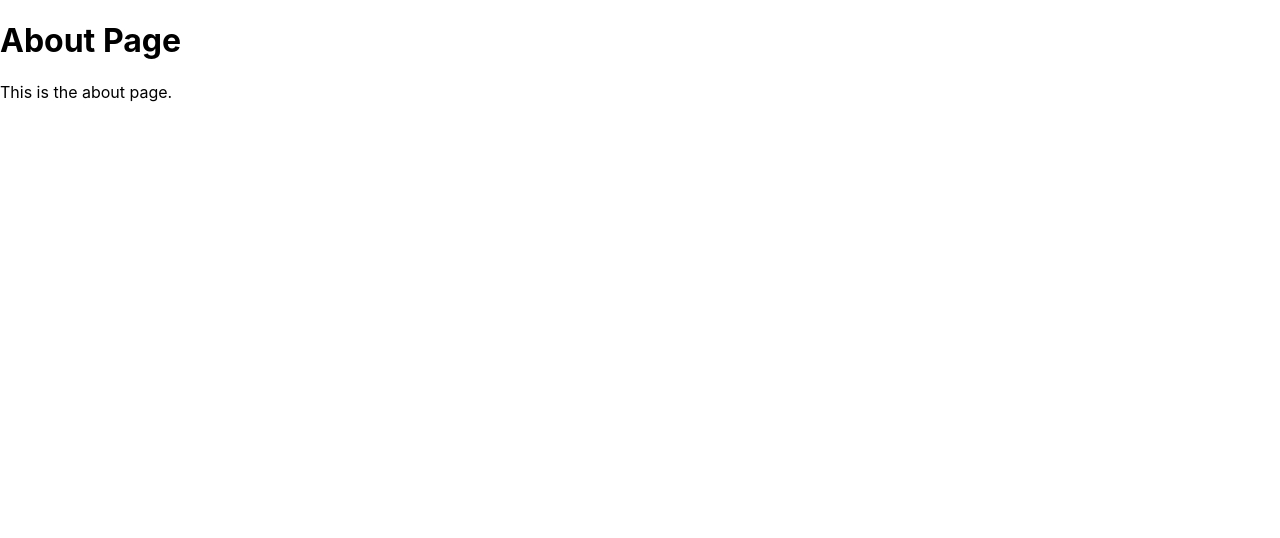
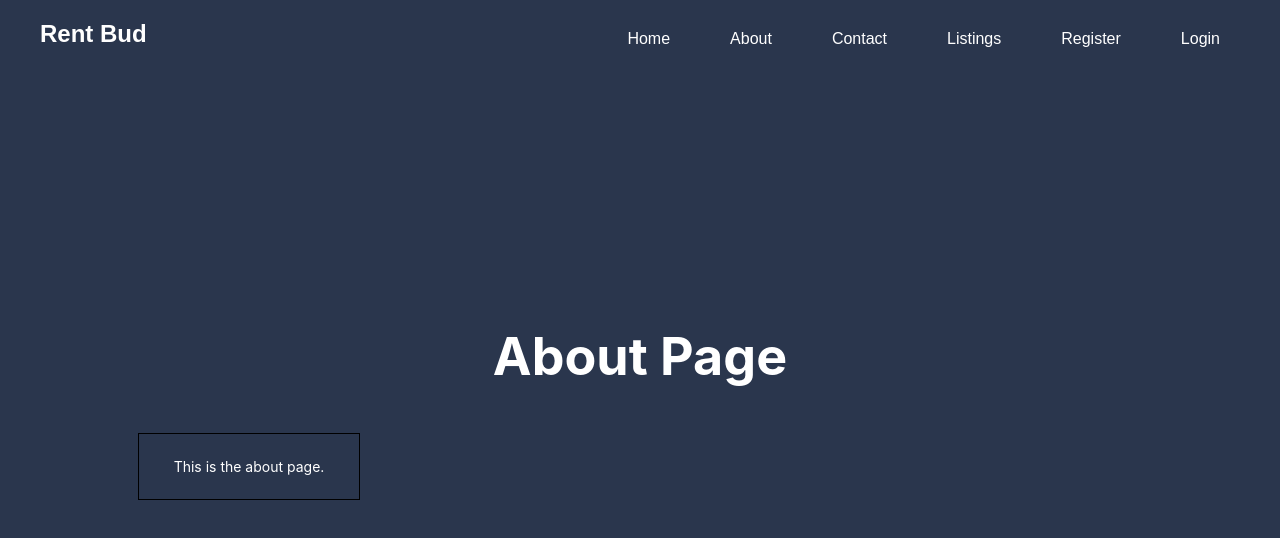
Before and after one commit to NicholasTheisen/RentBud, a React (Create React App) app in the folder frontend/rentbud/: page / in a window 1280 px wide. Both pictures are taken after a click on the button "About". Shown: the top 538 px of the page. Built offline with nearby package versions, Linux system fonts and the light colour scheme.

Commit message:
redesigned homepage

```diff
--- a/frontend/rentbud/src/routes/About.jsx
+++ b/frontend/rentbud/src/routes/About.jsx
@@ -1,9 +1,19 @@
 import React from 'react';
+import Navbar from '../components/Navbar'; // adjust the path according to your file structure
+import '../styles/About.scss'; // import the new SCSS file
+
 function About() {
   return (
-    <div>
-      <h1>About Page</h1>
-      <p>This is the about page.</p>
+    <div className="About">
+      <Navbar />
+      <header className="About-header">
+        <h1>About Page</h1>
+        <div className="About-content">
+          <div className="About-content-tile-1">
+            <p>This is the about page.</p>
+          </div>
+        </div>
+      </header>
     </div>
   );
 }
--- a/frontend/rentbud/src/routes/index.jsx
+++ b/frontend/rentbud/src/routes/index.jsx
@@ -1,17 +1,18 @@
 import React from 'react';
 import '../styles/HomePage.scss'; // import the new CSS file
 import Navbar from '../components/Navbar'; // import the Navbar component
+import { useNavigate } from 'react-router-dom';
 
 function HomePage() {
+  const navigate = useNavigate();
+
   return (
     <div className="HomePage">
-      <Navbar /> {/* Add the Navbar component */}
+      <Navbar />
       <header className="HomePage-header">
-        <h1>Rent Bud</h1>
-        <div className="HomePage-about">
-          <p className='HomePage-about-tile-1'>Rent Bud is an all in one solution for tenant and landlord related issues. We connect landlords to potential tenants and vice versa, providing security for both parties. Not only are we a rental website, what sets us apart, is our Rental Management platform, which allows landlords and tenants to manage all aspects of their rental agreements.
-          </p>
-        </div>
+        <h1>Let's revolutionize the way we approach rentals with RentBud.</h1>
+        <p>Adding security to the rental market, and strengthening tenant-landlord bonds! We securely connect tenants to approved landlords, and allow you to manage your rental agreements with ease.</p>
+        <button onClick={() => navigate('/about')}>Learn More</button>
       </header>
     </div>
   );
--- /dev/null
+++ b/frontend/rentbud/src/styles/About.scss
@@ -0,0 +1,28 @@
+.About {
+  text-align: center;
+}
+
+.About-header {
+  background-color: #2a364d;
+  min-height: 100vh;
+  display: flex;
+  flex-direction: column;
+  align-items: center;
+  justify-content: center;
+  font-size: calc(10px + 2vmin);
+  color: white;
+}
+
+.About-content {
+  align-self: flex-start;
+  padding-left: 10%;
+}
+
+.About-content-tile-1 {
+  border: 1px solid black;
+  padding: 10px;
+  margin: 10px;
+  width: 200px;
+  text-align: center;
+  font-size: 14px;
+}
--- a/frontend/rentbud/src/styles/HomePage.scss
+++ b/frontend/rentbud/src/styles/HomePage.scss
@@ -1,28 +1,46 @@
 .HomePage {
   text-align: center;
+  font-family: Arial, sans-serif;
 }
 
 .HomePage-header {
-  background-color: #2a364d;
+  background: url('../../public/background1.jpg') no-repeat center center fixed;
+  background-size: cover;
   min-height: 100vh;
   display: flex;
   flex-direction: column;
-  align-items: center; // align items to the center
+  align-items: center;
   justify-content: center;
-  font-size: calc(10px + 2vmin);
   color: white;
+  padding: 20px 40px;
+  box-sizing: border-box;
 }
 
-.HomePage-about {
-  align-self: flex-start; // align this div to the start (left for column direction)
-  padding-left: 10%; // add some padding to not stick to the edge
+.HomePage-header h1 {
+  font-size: 3em;
+  margin-bottom: 20px;
+  max-width: 800px;
+  text-shadow: 2px 2px 4px rgba(0, 0, 0, 0.5);
 }
 
-.HomePage-about-tile-1 {
-  border: 1px solid black;
-  padding: 10px;
-  margin: 10px;
-  width: 200px; // set a fixed width for the box
-  text-align: center; // align the text to the center
-  font-size: 14px; // make the text smaller
+.HomePage-header p {
+  font-size: 1.5em;
+  margin-bottom: 40px;
+  max-width: 600px;
+  text-shadow: 2px 2px 4px rgba(0, 0, 0, 0.5);
 }
+
+.HomePage-header button {
+  font-size: 1.2em;
+  padding: 15px 30px;
+  border: none;
+  background-color: #ff7f50;
+  color: white;
+  cursor: pointer;
+  transition: background-color 0.3s ease;
+  text-shadow: 2px 2px 4px rgba(0, 0, 0, 0.5);
+}
+
+.HomePage-header button:hover {
+  background-color: #ff6347;
+}
--- a/frontend/rentbud/src/styles/Navbar.scss
+++ b/frontend/rentbud/src/styles/Navbar.scss
@@ -1,23 +1,36 @@
+// Navbar.scss
 .Navbar {
+  position: absolute;
+  width: 100%;
+  background-color: transparent;
+  color: white;
   display: flex;
   justify-content: space-between;
-  padding: 10px;
-  background-color: #282c34;
-  color: white;
+  padding: 20px 40px;
+  box-sizing: border-box;
+  font-family: Arial, sans-serif;
 }
 
 .Navbar-title {
+  font-size: 1.5em;
   margin: 0;
 }
 
 .Navbar-links {
   display: flex;
-  gap: 10px;
+  gap: 20px;
 }
 
 .Navbar-links button {
-  background-color: #282c34;
+  background-color: transparent;
   color: white;
   border: none;
   cursor: pointer;
+  font-size: 1em;
+  padding: 10px 20px;
+  transition: background-color 0.3s ease;
 }
+
+.Navbar-links button:hover {
+  background-color: rgba(255, 255, 255, 0.1);
+}
```
Also changed, not shown: 1 other file (tests, documents, lock files or other folders).
